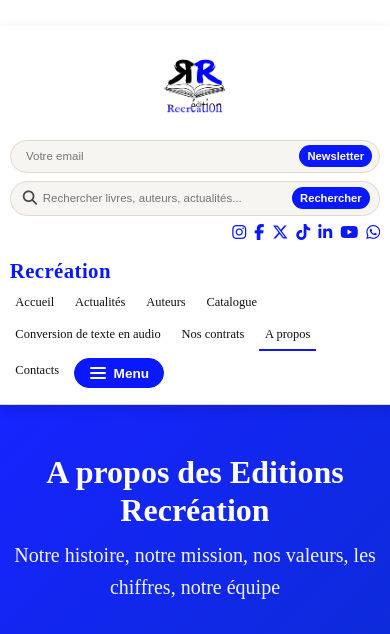
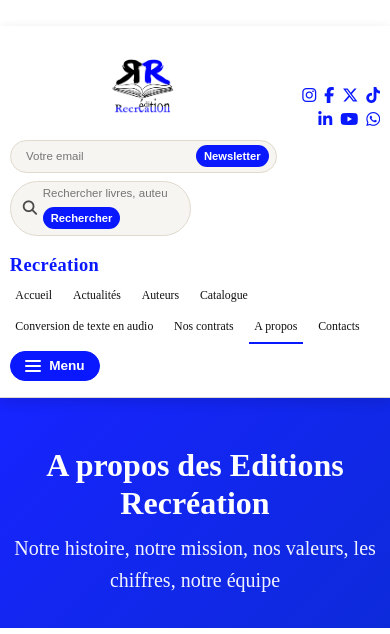
Before and after one commit to CODJOBLIGUI/recreation, a Django app: page /a-propos/ in a window 390 px wide. Shown: the top 634 px of the page. Run offline with Django 5.2, Linux system fonts and the light colour scheme; data comes from the database, SQL or seed files in the repository; data that the repository does not hold is empty; some libraries are stand-ins or nearby versions.

Commit message:
Fix mobile header layout and shrink carousel text

```diff
--- a/apps/catalogue/static/catalogue/css/responsive.css
+++ b/apps/catalogue/static/catalogue/css/responsive.css
@@ -570,3 +570,58 @@
     .header__brand { justify-content: flex-start !important; }
     .header__nav-list { gap: 0.35rem 0.6rem !important; }
 }
+/* MOBILE header: logo left, social right, search+newsletter on same row */
+@media (max-width: 768px) {
+    .header__top {
+        display: grid !important;
+        grid-template-columns: auto 1fr;
+        grid-template-areas:
+            "logo socials"
+            "forms forms";
+        align-items: center;
+        gap: 0.5rem 0.6rem;
+    }
+
+    .header__brand {
+        grid-area: logo;
+        justify-content: flex-start !important;
+    }
+
+    .header__social {
+        grid-area: socials;
+        justify-content: flex-end;
+        margin-left: 0 !important;
+    }
+
+    .header__actions {
+        grid-area: forms;
+        display: grid !important;
+        grid-template-columns: 1fr 1fr;
+        gap: 0.5rem;
+        width: 100%;
+    }
+
+    .header__newsletter-form,
+    .header-search {
+        width: 100%;
+        margin: 0;
+    }
+
+    .header__nav-brand {
+        font-size: 1.15rem !important;
+        line-height: 1.05 !important;
+    }
+
+    .header__nav-list a {
+        font-size: 0.74rem !important;
+        line-height: 1.05 !important;
+    }
+}
+
+/* MOBILE carousel: smaller text + button */
+@media (max-width: 768px) {
+    .hero__title { font-size: 0.9rem !important; }
+    .hero__author { font-size: 0.74rem !important; }
+    .hero__content p { font-size: 0.6rem !important; }
+    .hero__cta .btn { padding: 0.22rem 0.45rem !important; font-size: 0.55rem !important; }
+}
--- a/apps/catalogue/templates/catalogue/base.html
+++ b/apps/catalogue/templates/catalogue/base.html
@@ -24,7 +24,7 @@
 
     <!-- CSS Principal -->
     <link rel="stylesheet" href="{% static 'catalogue/css/style.css' %}?v=45">
-    <link rel="stylesheet" href="{% static 'catalogue/css/responsive.css' %}?v=11">
+    <link rel="stylesheet" href="{% static 'catalogue/css/responsive.css' %}?v=12">
     <link rel="stylesheet" href="{% static 'catalogue/css/responsive.css' %}">
 
     <!-- CSS supplémentaire spécifique à chaque page -->
```
